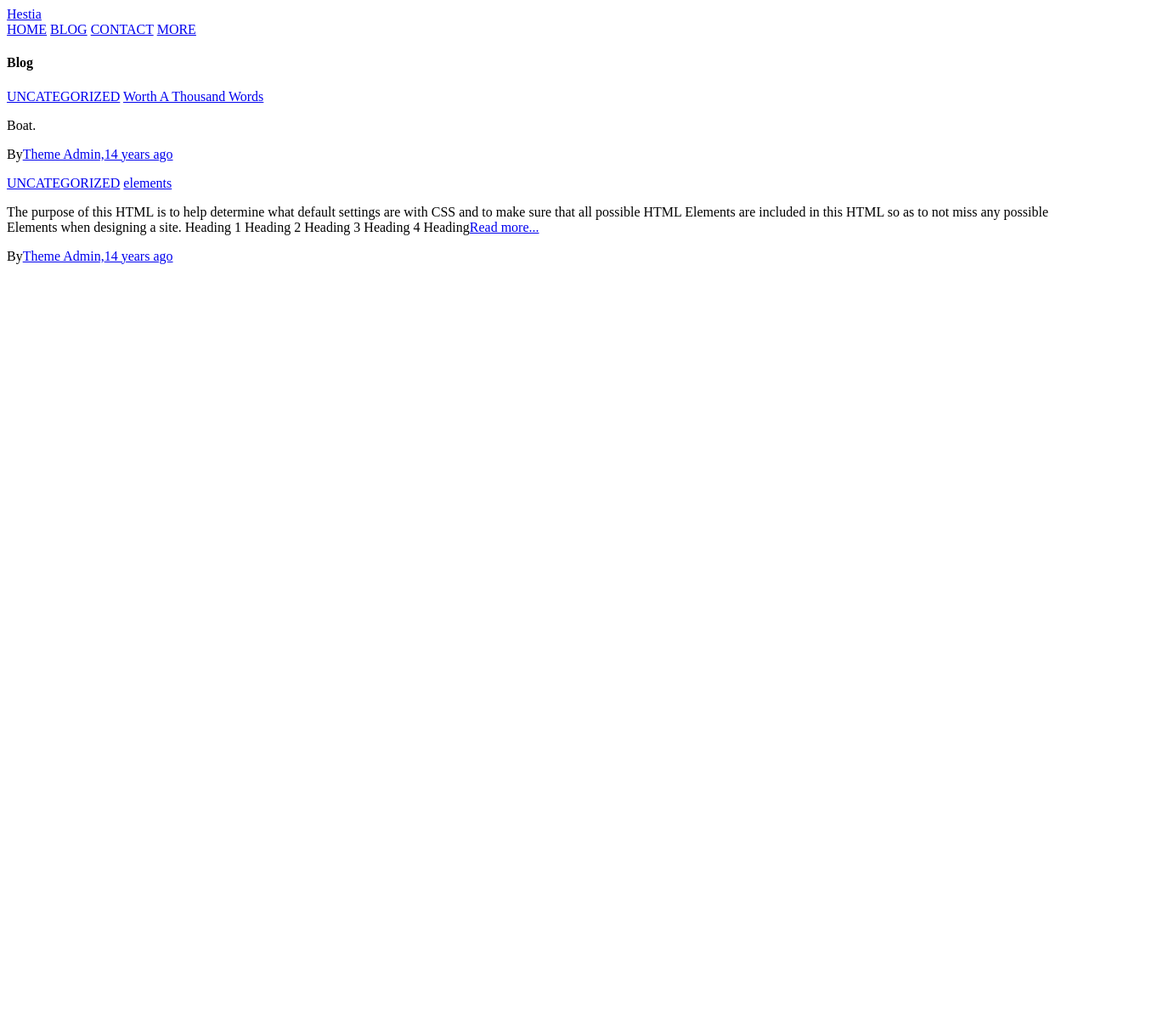
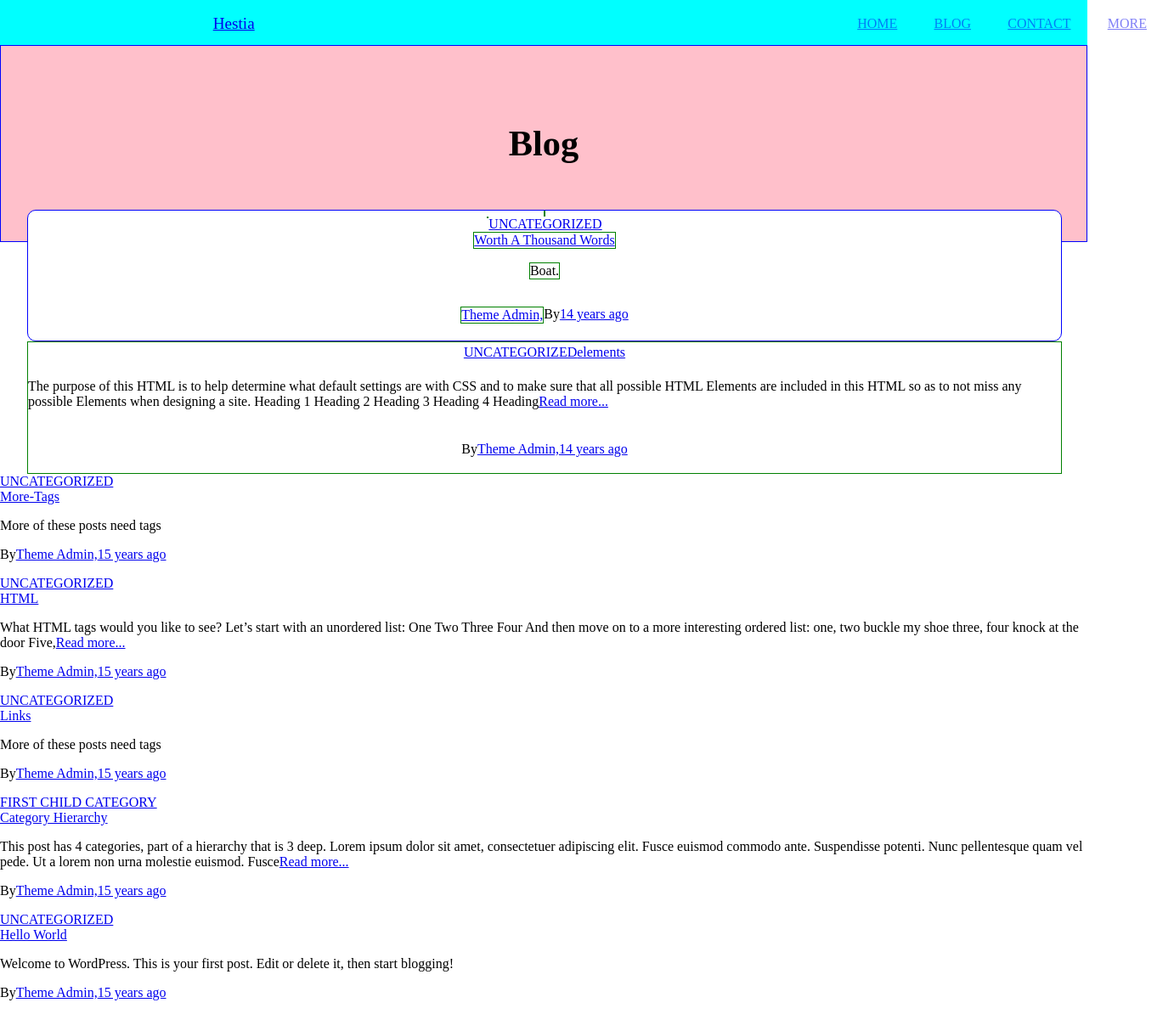
Before and after one commit to shawn-dpl/css-capstone, a plain HTML site: page pages/blog.html in a window 1280 px wide. Shown: the whole page at 85% size, 1382 px wide, since content can reach past the window. Before the commit the page ends 800 px from the top, so only its background shows below. Drawn offline with Linux system fonts and the light colour scheme.

Commit message:
adds blog html

```diff
--- a/pages/blog.html
+++ b/pages/blog.html
@@ -6,10 +6,12 @@
   <meta name="viewport" content="width=device-width, initial-scale=1.0">
   <title>blog</title>
 
-  <link href="styles/blog.css" rel="stylesheet" type="text/css" />
+  <link href="../styles/blog.css" rel="stylesheet" type="text/css" />
+
 </head>
 
 <body>
+  <div class="page">
     <div class="navbar">
       <div class="left-navbar">
         <a href="#">Hestia</a>
@@ -30,20 +32,110 @@
 
     <div class="content">
       <div class="worth-a-thousand-words">
+        <div>
           <a href="#">UNCATEGORIZED</a>
+        </div>
+        <div>
           <a href="worth-a-thousand-words.html">Worth A Thousand Words</a>
+        </div>
+        <div>
           <p>Boat.</p>
+        </div>
           <p>By<a href="#">Theme Admin,</a><a href="worth-a-thousand-words.html">14 years ago</a></p>
       </div>
 
       <div class="elements">
+        <div>
           <a href="#">UNCATEGORIZED</a>
+        </div>
+        <div>
           <a href="elements.html">elements</a>
+        </div>
+        <div>
           <p>The purpose of this HTML is to help determine what default settings are with CSS and to make sure that all possible HTML Elements are included in this HTML so as to not miss any possible Elements when designing a site. Heading 1 Heading 2 Heading 3 Heading 4 Heading<a href="elements.html">Read more...</a></p>
+        </div>
+        <div>
           <p>By<a href="#">Theme Admin,</a><a href="elements.html">14 years ago</a></p>
         </div>
+      </div>
 
+      <div class="more-tags">
+        <div>
+          <a href="#">UNCATEGORIZED</a>
+        </div>
+        <div>
+          <a href="more-tags.html">More-Tags</a>
+        </div>
+        <div>
+          <p>More of these posts need tags</p>
+        </div>
+        <div>
+          <p>By<a href="#">Theme Admin,</a><a href="more-tags.html">15 years ago</a></p>
+        </div>
+      </div>
 
+      <div class="html">
+        <div>
+          <a href="#">UNCATEGORIZED</a>
+        </div>
+        <div>
+          <a href="html.html">HTML</a>
+        </div>
+        <div>
+          <p>What HTML tags would you like to see? Let’s start with an unordered list: One Two Three Four And then move on to a more interesting ordered list: one, two buckle my shoe three, four knock at the door Five,<a href="html.html">Read more...</a></p>
+        </div>
+        <div>
+          <p>By<a href="#">Theme Admin,</a><a href="html.html">15 years ago</a></p>
+        </div>
+      </div>
+
+      <div class="links">
+        <div>
+          <a href="#">UNCATEGORIZED</a>
+        </div>
+        <div>
+          <a href="links.html">Links</a>
+        </div>
+        <div>
+          <p>More of these posts need tags</p>
+        </div>
+        <div>
+          <p>By<a href="#">Theme Admin,</a><a href="links.html">15 years ago</a></p>
+        </div>
+      </div>
+
+      <div class="category-hierarchy">
+        <div>
+          <a href="first-child.html">FIRST CHILD CATEGORY</a>
+        </div>
+        <div>
+          <a href="category-hierarchy.html">Category Hierarchy</a>
+        </div>
+        <div>
+          <p>This post has 4 categories, part of a hierarchy that is 3 deep. Lorem ipsum dolor sit amet, consectetuer adipiscing elit. Fusce euismod commodo ante. Suspendisse potenti. Nunc pellentesque quam vel pede. Ut a lorem non urna molestie euismod. Fusce<a href="category-hierarchy.html">Read more...</a></p>
+        </div>
+        <div>
+          <p>By<a href="#">Theme Admin,</a><a href="category-hierarchy.html">15 years ago</a></p>
+        </div>
+      </div>
+
+      <div class="hello-world">
+        <div>
+          <a href="#">UNCATEGORIZED</a>
+        </div>
+        <div>
+          <a href="hello-world.html">Hello World</a>
+        </div>
+        <div>
+          <p>Welcome to WordPress. This is your first post. Edit or delete it, then start blogging!</p>
+        </div>
+        <div>
+          <p>By<a href="#">Theme Admin,</a><a href="hello-world.html">15 years ago</a></p>
+        </div>
+      </div>
+    </div>
+
+    <!-- <div class="footer"></div> -->
   </div>
 </body>
 </html>
--- /dev/null
+++ b/styles/blog.scss
@@ -0,0 +1,99 @@
+html,
+body {
+  height: 100%;
+  width: 100%;
+  margin: 0;
+}
+
+.page {
+  display: grid;
+  grid-template-columns: 1fr;
+
+  .navbar {
+    display: grid;
+    grid-template-columns: 43vw 57vw;
+    align-items: center;
+    padding-top: 1%;
+    height: 5vh;
+    background-color: aqua;
+
+    .left-navbar {
+      display: flex;
+      justify-content: center;
+      font-size: larger;
+    }
+
+    .right-navbar {
+      display: flex;
+      justify-content: space-around;
+      align-items: center;
+      width: 30vw;
+      padding-left: 35vw;
+      font-size: medium;
+
+      .first-child:hover {
+        .navbar {
+          display: grid;
+          grid-template-columns: 43vw 57vw;
+          align-items: center;
+          padding-top: 1%;
+          height: 5vh;
+          background-color: aqua;
+        }
+      }
+
+      opacity: 50%;
+    }
+  }
+
+  .hero {
+    border: 1px solid blue;
+    height: 18vw;
+    display: flex;
+    justify-content: center;
+    align-items: center;
+    font-size: 265%;
+    background-color: pink;
+  }
+
+  .content {
+    display: grid;
+    grid-template-columns: 1fr;
+    justify-content: center;
+
+    .worth-a-thousand-words {
+      border: 1px solid blue;
+      border-radius: 10px;
+      width: 95vw;
+      height: 12vw;
+      margin-left: 2.5vw;
+      display: flex;
+      flex-direction: column;
+      justify-content: flex-start;
+      align-items: center;
+      margin-top: -3vw;
+      background-color: white;
+
+      :first-child {
+        display: flex;
+        justify-content: flex-start;
+        align-items: center;
+        border: 1px solid green;
+        flex-grow: 0.54;
+        float: left;
+      }
+    }
+
+    .elements {
+      border: 1px solid green;
+      width: 95vw;
+      height: 12vw;
+      margin-left: 2.5vw;
+      display: flex;
+      justify-content: center;
+      align-items: center;
+      flex-wrap: wrap;
+      float: left;
+    }
+  }
+}
--- a/styles/page-1.scss
+++ b/styles/page-1.scss
@@ -166,7 +166,6 @@ body {
       flex-direction: column;
       width: 100vw;
 
-
       .hero {
         display: flex;
         flex-direction: column;
@@ -174,6 +173,7 @@ body {
         align-items: center;
       }
     }
+  }
   //
 
   //   .stand-for {
```
Also changed, not shown: index.html (+1 -1 lines), styles/blog.css (added), styles/page-1.css, 2 other files. Lines whose indentation alone changed are shown as unchanged.
